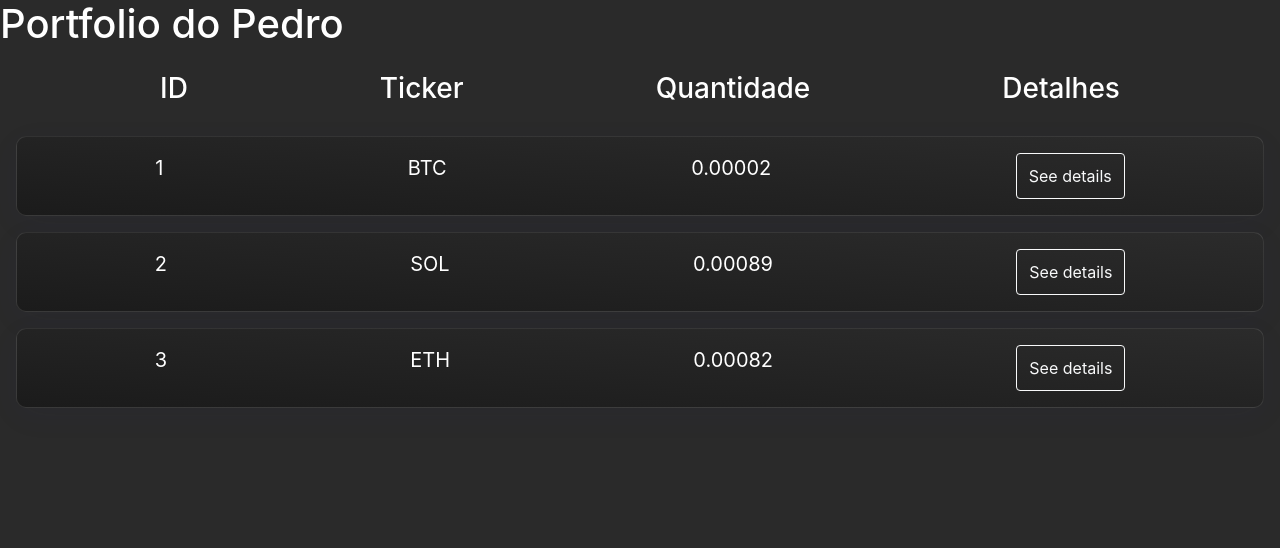
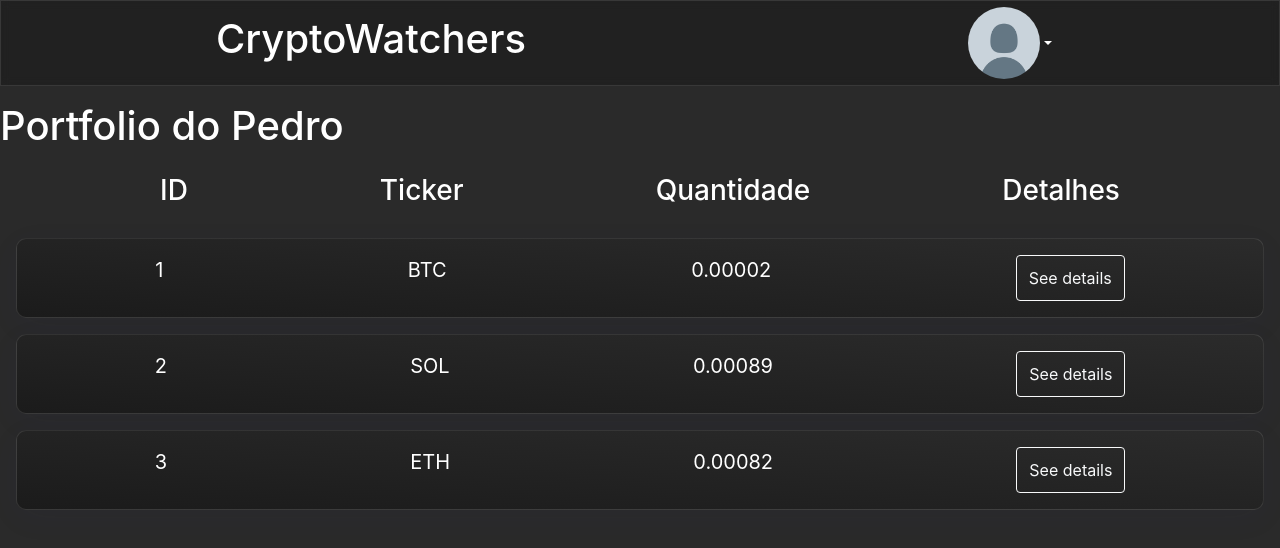
Before and after one commit to insper-tecnologias-web/projeto-3-crypto-watcher-front, a Next.js app: page /portfolio in a window 1280 px wide. Shown: the top 548 px of the page. Built offline with nearby package versions, Linux system fonts and the light colour scheme.

Commit message:
Adding SSRProvider to app + changing some css styles

```diff
--- a/components/appbar.js
+++ b/components/appbar.js
@@ -4,13 +4,11 @@ import styles from '../styles/AppBar.module.css';
 import { useRouter } from "next/router"
 
 export default function AppBar() {
-    const ObjectData = {BTC:0.1,ETH:9};
     const router = useRouter()
-    const name = "Pedro Lindo";
 
     return (
         <div className={styles.AppBar}>
-            <h1>CryptoWatchers - Crypto Dashboard</h1>
+            <h1>CryptoWatchers</h1>
             <Dropdown
                 caret="true"
                 nav="true"
--- a/components/linha.js
+++ b/components/linha.js
@@ -2,7 +2,7 @@ import styles from '../styles/portfolio.module.css';
 import Link from 'next/link';
 import Button from 'react-bootstrap/Button';
 
-export default function Linha(props){
+export default function Linha(props) {
     const coin = props.props;
     console.log(coin);
     return (
@@ -10,7 +10,7 @@ export default function Linha(props){
             <p>{coin.id}</p>
             <p>{coin.ticker}</p>
             <p>{coin.quant}</p>
-            <Link href={`crypto/${coin.name}`}>
+            <Link href={`crypto/${coin.id}`}>
                 <Button variant="outline-light">See details</Button>
             </Link>
         </div>
--- a/pages/_app.js
+++ b/pages/_app.js
@@ -1,8 +1,9 @@
 import 'bootstrap/dist/css/bootstrap.css'
 import '../styles/globals.css';
+import SSRProvider from 'react-bootstrap/SSRProvider';
 
 function MyApp({ Component, pageProps }) {
-  return <Component {...pageProps} />
+  return <SSRProvider><Component {...pageProps} /></SSRProvider>
 }
 
 export default MyApp
--- a/pages/index.js
+++ b/pages/index.js
@@ -54,7 +54,7 @@ export default function Home({ data }) {
 
       <footer className={styles.footer}>
         <a
-          href="https://vercel.com?utm_source=create-next-app&utm_medium=default-template&utm_campaign=create-next-app"
+          href="https://github.com/insper-tecnologias-web/projeto-3-crypto-watcher-front"
           target="_blank"
           rel="noopener noreferrer"
         >
--- a/pages/portfolio.js
+++ b/pages/portfolio.js
@@ -1,3 +1,4 @@
+import AppBar from '../components/appbar';
 import Linha from '../components/linha';
 import styles from '../styles/portfolio.module.css';
 
@@ -9,28 +10,29 @@ export default function Userportfolio() {
     const name = 'Pedro';
     const hardcode = [
         {
-            id : 1,
-            ticker : 'BTC',
-            name:'bitcoin',
-            quant : 0.00002
+            id: 1,
+            ticker: 'BTC',
+            name: 'bitcoin',
+            quant: 0.00002
         },
         {
-            id : 2,
-            ticker : 'SOL',
-            name:'solana',
-            quant : 0.00089
+            id: 2,
+            ticker: 'SOL',
+            name: 'solana',
+            quant: 0.00089
         },
         {
-            id : 3,
-            ticker : 'ETH',
+            id: 3,
+            ticker: 'ETH',
             name: 'ethreum',
-            quant : 0.00082
+            quant: 0.00082
         },
     ];
 
     return (
         <div>
-            <div>
+            <AppBar></AppBar>
+            <div style={{ marginTop: '1rem' }}>
                 <h1>Portfolio do {name}</h1>
             </div>
             <div className={styles.divTable}>
@@ -41,8 +43,8 @@ export default function Userportfolio() {
                     <h3>Detalhes</h3>
                 </div>
                 <div class="rows">
-                    {hardcode.map((coin)=>(
-                        <Linha key={`coin__${coin.id}`}  props={coin}></Linha>
+                    {hardcode.map((coin) => (
+                        <Linha key={`coin__${coin.id}`} props={coin}></Linha>
                     ))}
                 </div>
             </div>
--- a/styles/AppBar.module.css
+++ b/styles/AppBar.module.css
@@ -29,7 +29,6 @@
     justify-content: space-around;
     background: rgba(255, 255, 255, 0.1);
     background: rgba(0, 0, 0, 0.2);
-    box-shadow: 0 8px 32px 0 rgba(31, 38, 135, 0.2);
     backdrop-filter: blur(4px);
     -webkit-backdrop-filter: blur(4px);
     border: 1px solid rgba(255, 255, 255, 0.1);
--- a/styles/globals.css
+++ b/styles/globals.css
@@ -1,12 +1,11 @@
 html,
 body {
   padding: 0;
-  background-color: #121212;
   color: white;
   margin: 0;
   font-family: -apple-system, BlinkMacSystemFont, Segoe UI, Roboto, Oxygen,
     Ubuntu, Cantarell, Fira Sans, Droid Sans, Helvetica Neue, sans-serif;
-  background-color:  #2A2A2A;
+  background-color: #2A2A2A;
 }
 
 a {
```
Also changed, not shown: styles/Home.module.css (+9 -2 lines).
